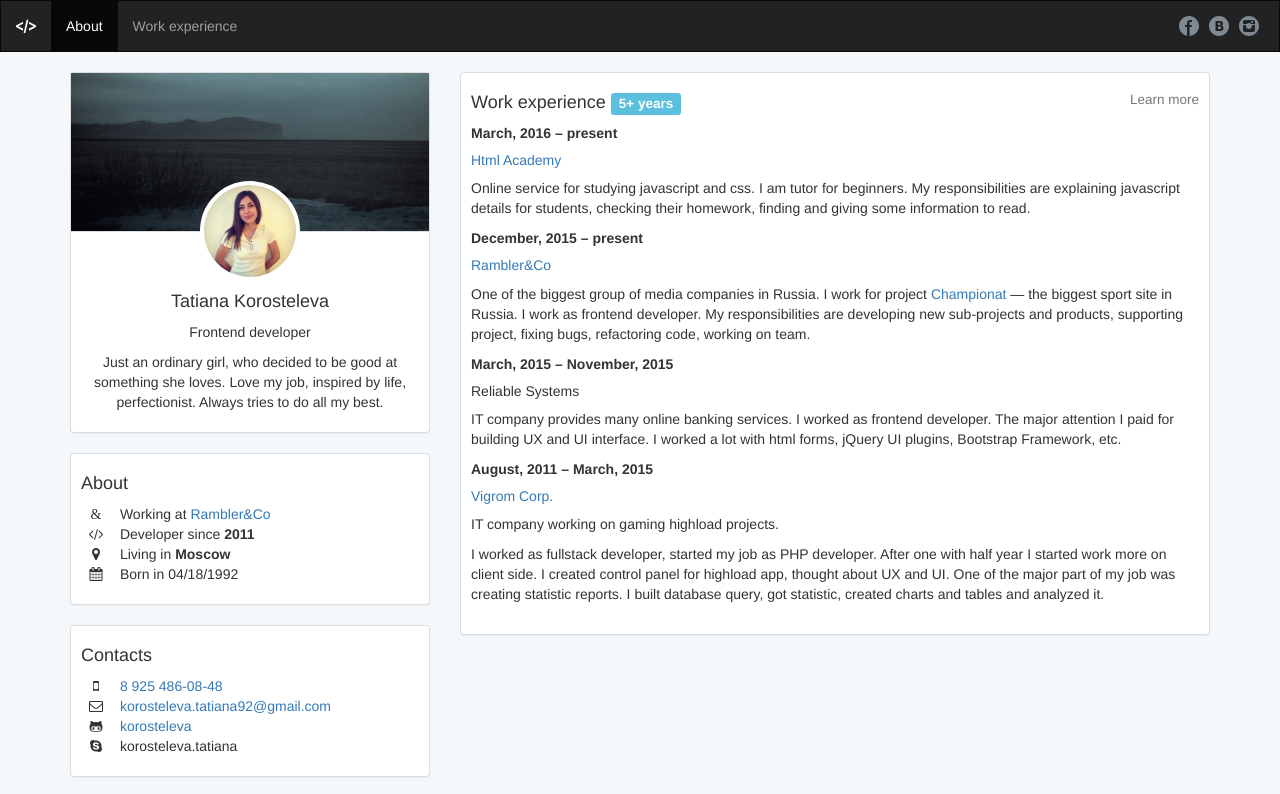
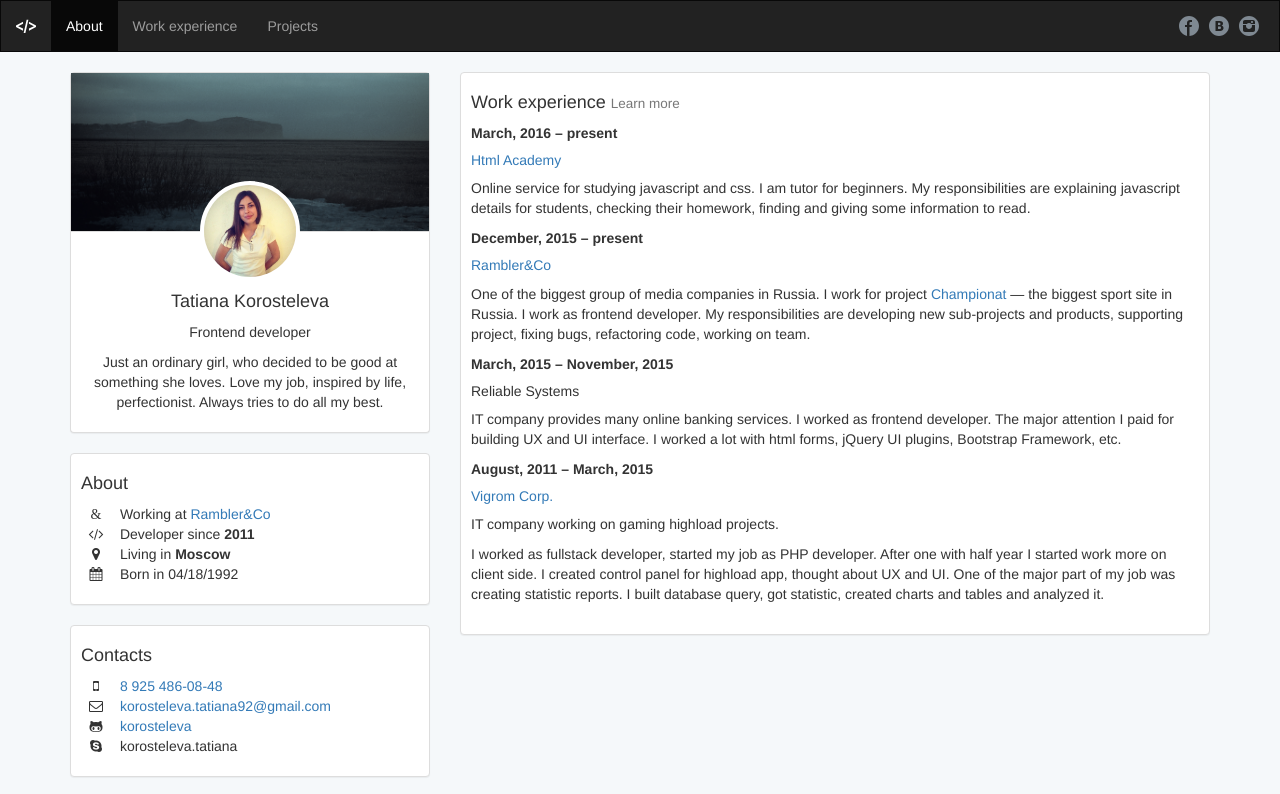
Before and after one commit to korosteleva/korosteleva.github.io, a website: page index.html in a window 1280 px wide. Shown: the top 794 px of the page. Drawn offline with Linux system fonts and the light colour scheme.

Commit message:
#! change Show more link;

```diff
--- a/index.html
+++ b/index.html
@@ -30,7 +30,7 @@
 				<ul class="nav navbar-nav">
 					<li class="active"><a href="index.html">About</a></li>
 					<li><a href="experience.html">Work experience</a></li>
-					<!--<li><a href="#">Notes</a></li>-->
+					<li><a href="#">Projects</a></li>
 					<!--<li><a href="#">Contacts</a></li>-->
 				</ul>
 
@@ -156,8 +156,8 @@
 			<div class="col-sm-8">
 				<div class="panel panel-default">
 					<h4>
-						Work experience <span class="label label-info">5+ years</span>
-						<a href="experience.html" class="pull-right small">Learn more</a>
+						Work experience
+						<a href="experience.html" class="small">Learn more</a>
 					</h4>
 					<dl>
 						<dt>March, 2016 – present</dt>
```
